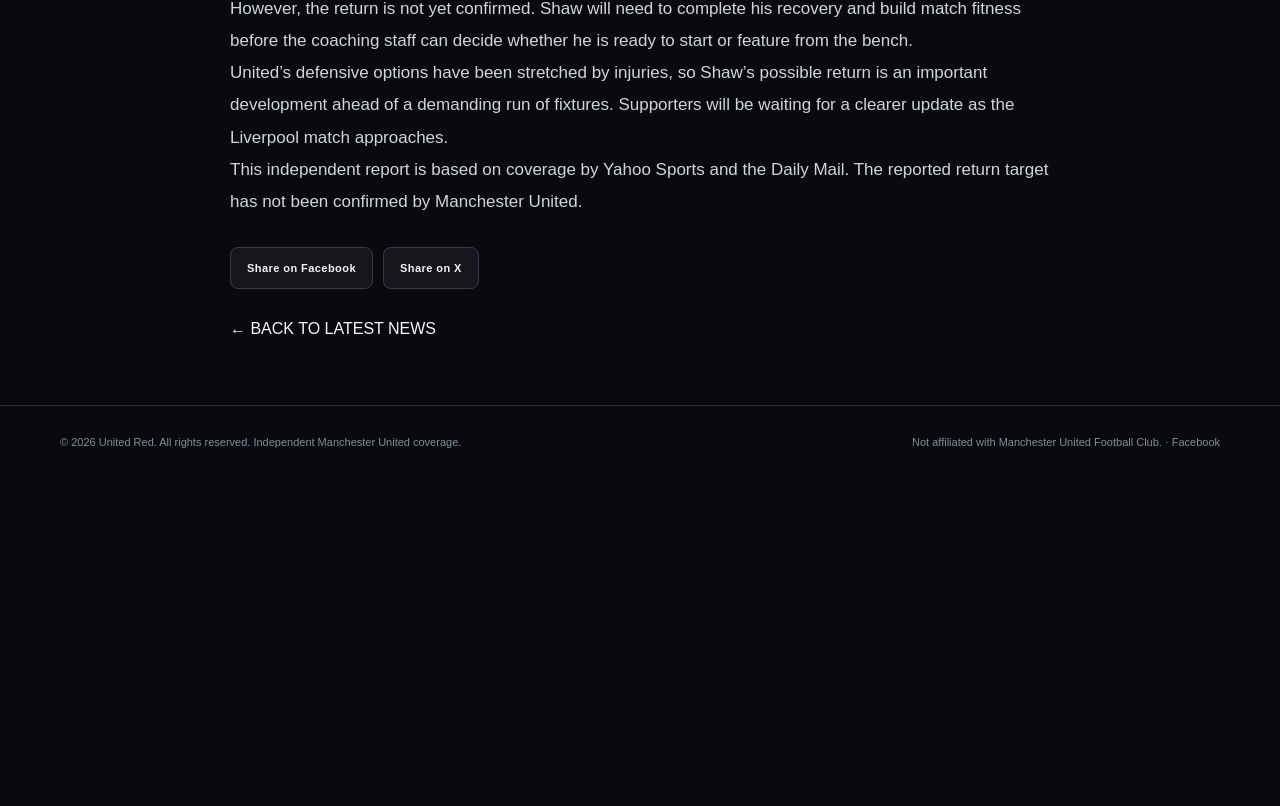
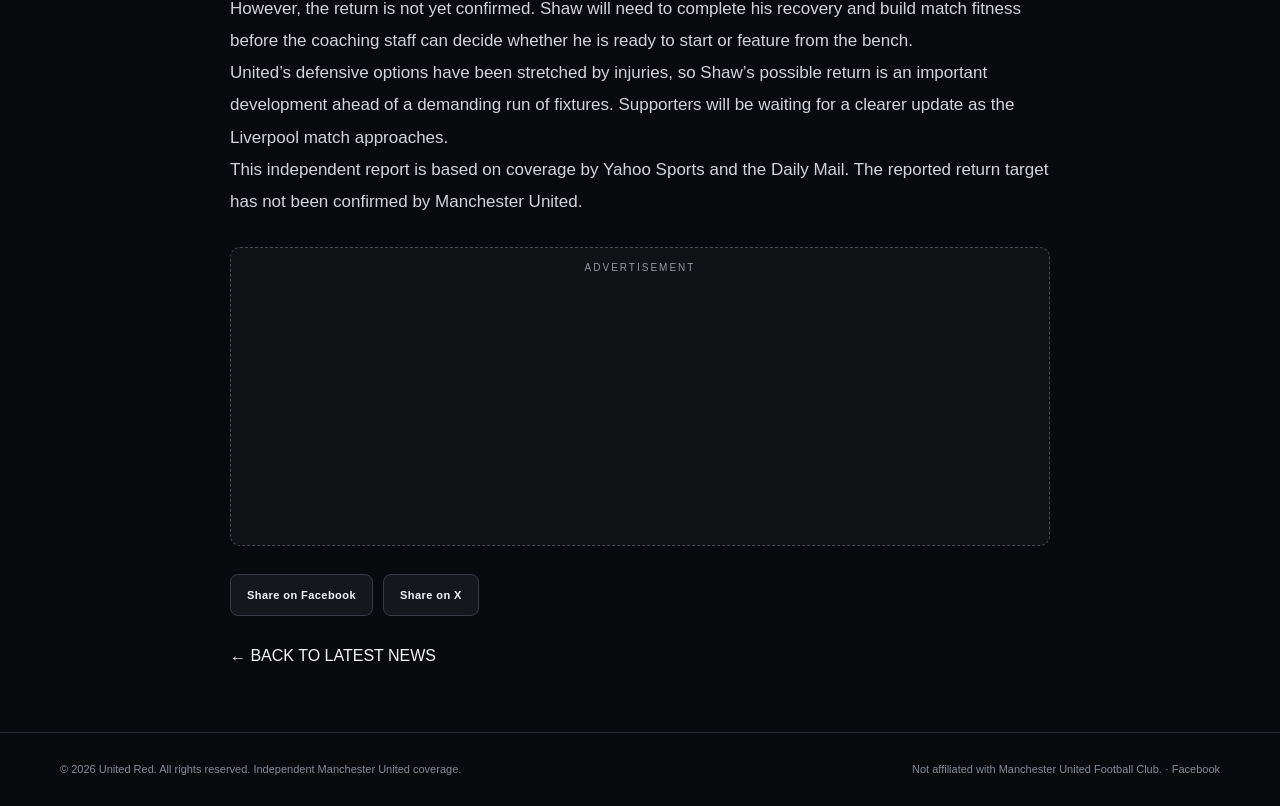
Before and after one commit to rspaqi-jpg/Manchester-United-News, a Next.js app: page /posts/luke-shaw-liverpool-return-target in a window 1280 px wide. Shown: the part 1443-2249 px from the top of the page. Before the commit the page ends 1922 px from the top, so only its background shows below. Built offline with nearby package versions, Linux system fonts and the light colour scheme; no server answers; the database is empty.

Commit message:
Show second Native Banner at article end

```diff
--- a/app/posts/[id]/page.tsx
+++ b/app/posts/[id]/page.tsx
@@ -61,7 +61,7 @@ export default async function PostPage({ params }: { params: Promise<{ id: strin
     <div className="date">{new Date(post.created_at).toLocaleDateString("en-GB", { day: "numeric", month: "long", year: "numeric" })}</div>
     {post.image_url ? <img className="articleimg" src={post.image_url} alt={post.title} /> : <div className="placeholder articleimg">UNITED</div>}
     <div className="content">{paragraphs.map((paragraph, index) => <span key={index}><p>{paragraph}</p>{index === 1 ? <Ad label="IN-ARTICLE ADVERTISEMENT" /> : null}</span>)}</div>
-    {post.ad_code ? <Ad code={post.ad_code} /> : null}
+    <Ad label="ADVERTISEMENT" />
     <ShareButtons title={post.title} url={articleUrl}/>
     {youtubeId ? <section className="article-video" aria-label="Article video"><div className="article-video-heading"><span className="tag">WATCH VIDEO</span><h2>Inside the story</h2></div><div className="article-video-frame"><iframe src={`https://www.youtube-nocookie.com/embed/${youtubeId}?rel=0&modestbranding=1`} title={`${post.title} – Manchester United video`} loading="lazy" allow="autoplay; encrypted-media; picture-in-picture; fullscreen" sandbox="allow-scripts allow-same-origin allow-presentation" referrerPolicy="strict-origin-when-cross-origin" allowFullScreen /></div></section> : null}
     <p><Link href="/">← BACK TO LATEST NEWS</Link></p>
```
